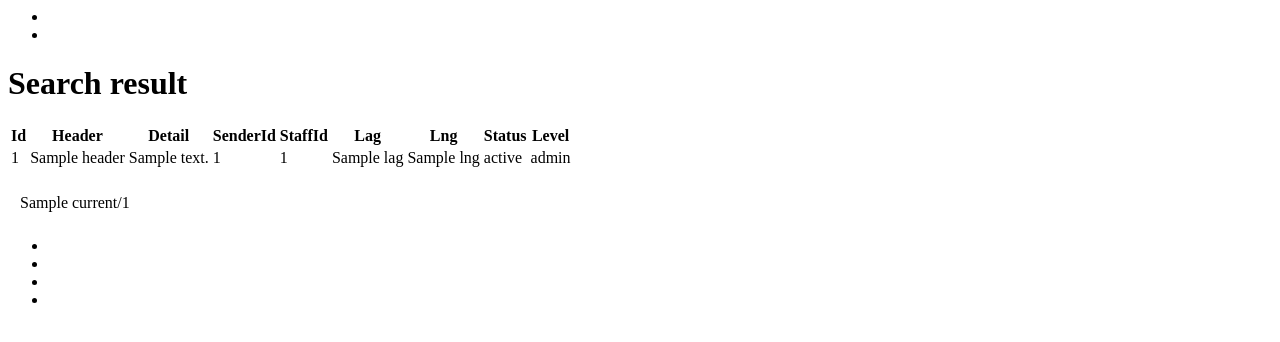
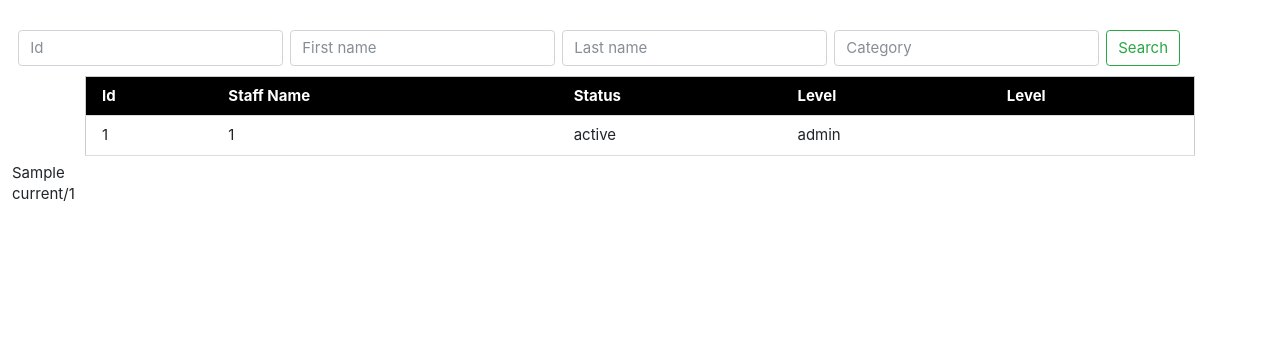
Before and after one commit to itsGno/staffmarathon, a PHP site: template marathon/app/views/problemreport/search.phtml in a window 1280 px wide. Shown: the top 342 px of the page. Run offline with PHP 8.4, Linux system fonts and the light colour scheme; the template is opened without the code that fills it: most values are stand-ins (such as "Sample title", 1, 10 or a date in 2020); data that the repository does not hold is empty; some libraries are stand-ins or nearby versions.

Commit message:
ใส่ตาราง เเต่ละ problem  // ขาด function search

```diff
--- a/marathon/app/views/problemreport/search.phtml
+++ b/marathon/app/views/problemreport/search.phtml
@@ -1,3 +1,30 @@
+
+<!doctype html>
+<html lang="en">
+
+<head>
+  <!-- Vue.js -->
+  <script src="https://unpkg.com/vue"></script>
+  <title></title>
+  <!-- Required meta tags -->
+  <meta charset="utf-8">
+  <meta name="viewport" content="width=device-width, initial-scale=1, shrink-to-fit=no">
+
+  <meta name="viewport" content="width=device-width, initial-scale=1">
+  <link rel="stylesheet" href="https://www.w3schools.com/w3css/4/w3.css">
+
+  <!-- Bootstrap CSS -->
+  <link rel="stylesheet" href="https://maxcdn.bootstrapcdn.com/bootstrap/4.0.0-beta.2/css/bootstrap.min.css" integrity="sha384-PsH8R72JQ3SOdhVi3uxftmaW6Vc51MKb0q5P2rRUpPvrszuE4W1povHYgTpBfshb" crossorigin="anonymous">
+</head>
+
+<body>
+
+  <!-- Optional JavaScript -->
+  <!-- jQuery first, then Popper.js, then Bootstrap JS -->
+  <script src="https://code.jquery.com/jquery-3.2.1.slim.min.js" integrity="sha384-KJ3o2DKtIkvYIK3UENzmM7KCkRr/rE9/Qpg6aAZGJwFDMVNA/GpGFF93hXpG5KkN" crossorigin="anonymous"></script>
+  <script src="https://cdnjs.cloudflare.com/ajax/libs/popper.js/1.12.3/umd/popper.min.js" integrity="sha384-vFJXuSJphROIrBnz7yo7oB41mKfc8JzQZiCq4NCceLEaO4IHwicKwpJf9c9IpFgh" crossorigin="anonymous"></script>
+  <script src="https://maxcdn.bootstrapcdn.com/bootstrap/4.0.0-beta.2/js/bootstrap.min.js" integrity="sha384-alpBpkh1PFOepccYVYDB4do5UnbKysX5WZXm3XxPqe5iKTfUKjNkCk9SaVuEZflJ" crossorigin="anonymous"></script>
+</body>
 <?php
 /**
  * @var \Phalcon\Mvc\View\Engine\Php $this
@@ -6,57 +33,66 @@
 
 <?php use Phalcon\Tag; ?>
 
-<div class="row">
-    <nav>
-        <ul class="pager">
-            <li class="previous"><?php echo $this->tag->linkTo(["problemreport/index", "Go Back"]); ?></li>
-            <li class="next"><?php echo $this->tag->linkTo(["problemreport/new", "Create "]); ?></li>
-        </ul>
-    </nav>
-</div>
+
+
+
+<style>
+.container {
+    margin-top: 10px;
+    text-align: center;
+}
+.search {
+    margin-top: 30px;
+    margin-left: 18px;
+}
+</style>
+
 
 <div class="page-header">
-    <h1>Search result</h1>
+<div class="search">
+<form class=" form-inline my-2 my-lg-0" action ="../staff/search" method="POST">
+  <input class="form-control mr-sm-2" type="search" placeholder="Id" aria-label="Search" name="id">
+  <input class="form-control mr-sm-2" type="search" placeholder="First name" aria-label="Search"name="fname">
+  <input class="form-control mr-sm-2" type="search" placeholder="Last name" aria-label="Search"name="lname">
+  <input class="form-control mr-sm-2" type="search" placeholder="Category" aria-label="Search"name="category">
+  <button class="btn btn-outline-success my-2 my-sm-0" type="submit">Search</button>
+</form>
+</div>
 </div>
 
 <?php echo $this->getContent(); ?>
 
-<div class="row">
-    <table class="table table-bordered">
+<!-- ข้อมูล -->
+<div class="container"  id="example-1">
+
+  <table class="w3-table-all">
      <thead>
-            <tr>
+       <tr style="background-color: black; color:white;">
          <th>Id</th>
-            <th>Header</th>
-            <th>Detail</th>
-            <th>SenderId</th>
-            <th>StaffId</th>
-            <th>Lag</th>
-            <th>Lng</th>
+         <th>Staff Name</th>
          <th>Status</th>
          <th>Level</th>
-
-                <th></th>
-                <th></th>
+         <th>Level</th>
        </tr>
      </thead>
+
      <tbody>
-        <?php foreach ($page->items as $problemreport): ?>
-            <tr>
+     <?php if(isSet($page)){
+     foreach ($page->items as $problemreport): ?>
+         <tr class="w3-hover-red">
+
          <td><?php echo $problemreport->id ?></td>
-            <td><?php echo $problemreport->header ?></td>
-            <td><?php echo $problemreport->detail ?></td>
-            <td><?php echo $problemreport->senderId ?></td>
            <td><?php echo $problemreport->staffId ?></td>
-            <td><?php echo $problemreport->lag ?></td>
-            <td><?php echo $problemreport->lng ?></td>
          <td><?php echo $problemreport->status ?></td>
          <td><?php echo $problemreport->level ?></td>
 
-                <td><?php echo $this->tag->linkTo(["problemreport/edit/" . $problemreport->id, "Edit"]); ?></td>
-                <td><?php echo $this->tag->linkTo(["problemreport/delete/" . $problemreport->id, "Delete"]); ?></td>
+             <td><?php echo $this->tag->linkTo(["staff/edit/" . $problemreport->id, "View"]); ?></td>
          </tr>
-        <?php endforeach; ?>
+     <?php endforeach;
+     } ?>
      </tbody>
+
+
    </table>
 </div>
 
@@ -77,3 +113,4 @@
         </nav>
     </div>
 </div>
+</html>
```
Lines whose indentation alone changed are shown as unchanged.
